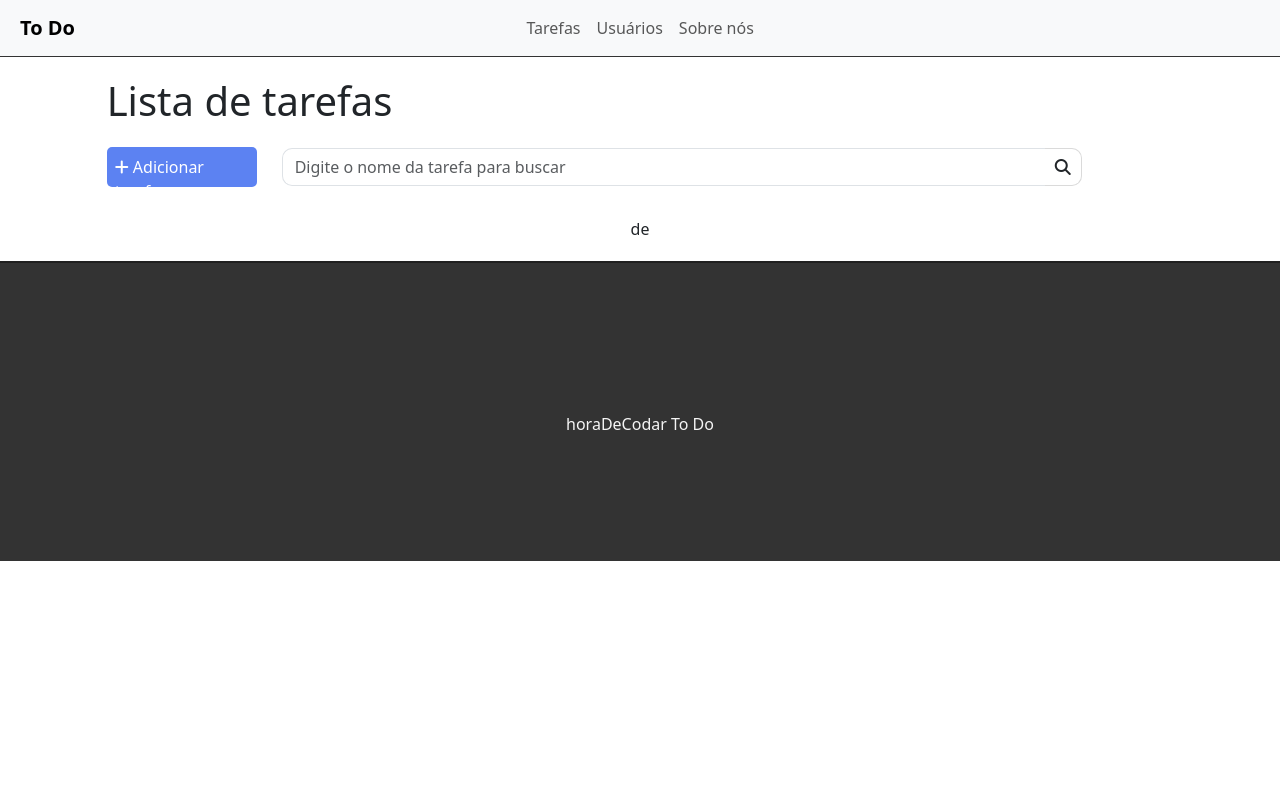
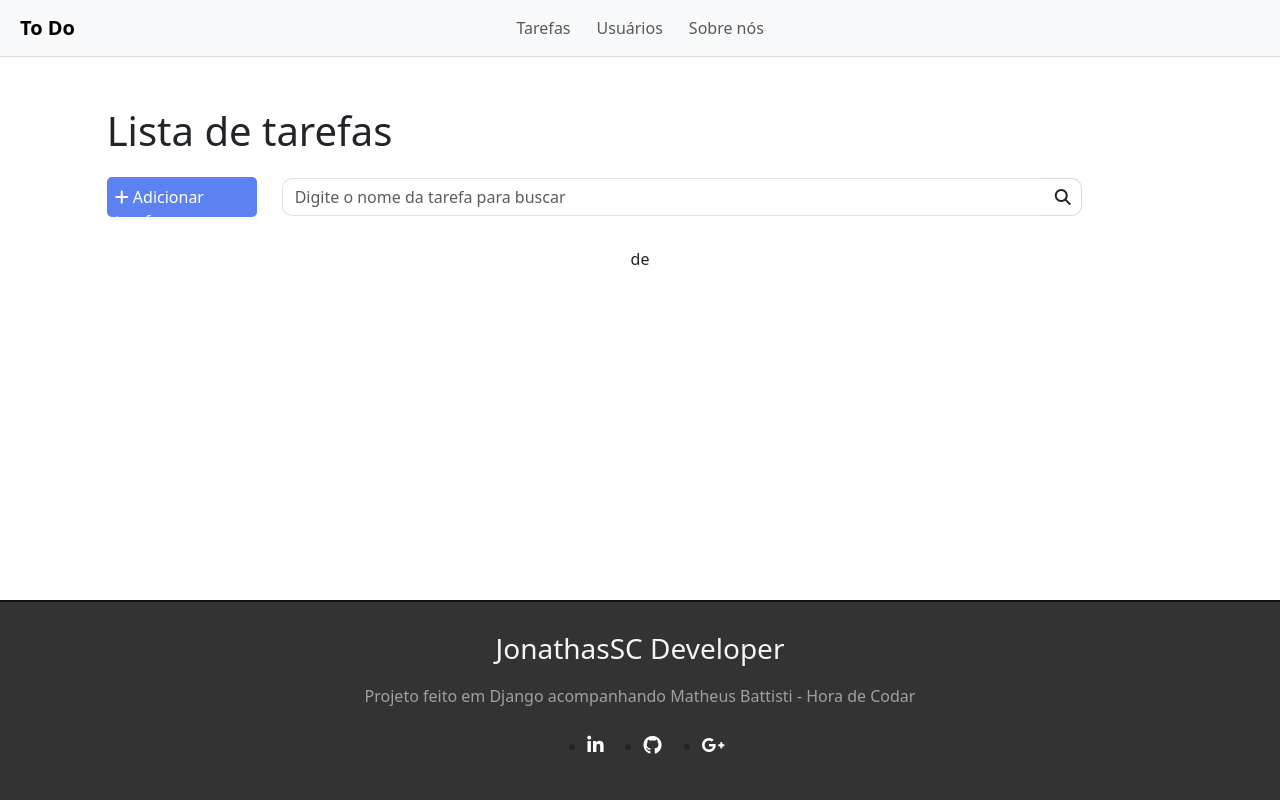
Before and after one commit to JonathasSC/ToDo, a Django app: template todo/tasks/templates/tasks/list.html in a window 1280 px wide. Run offline with Django 4.2, Linux system fonts and the light colour scheme; the template is opened without the code that fills it, so the values that code supplies are empty; some libraries are stand-ins or nearby versions.

Commit message:
update styles

```diff
--- a/todo/tasks/static/css/styles.css
+++ b/todo/tasks/static/css/styles.css
@@ -5,7 +5,7 @@
 /* NavBar */
 
 .navbar {
-	border-bottom: 1px solid #333;
+	border-bottom: 1px solid #dadada;
 	margin-bottom: 20px;
 	padding-right: 10px;
 }
@@ -25,6 +25,19 @@
 	color: #333;
 	letter-spacing: 1px;
 }
+
+.nav-item {
+	padding-left: 5px;
+	padding-right: 5px;
+	text-align: center;
+
+}
+
+.nav-link:hover {
+	background-color: #dbdbdb;
+	border-radius: 5px;
+}
+
 
 /* Botão de adicionar */
 
@@ -119,21 +132,6 @@
 	color: #0DA68A;
 }
 
-/* Footer */
-
-footer {
-	background-color: #333;
-	height: 300px;
-	border-top: 2px solid #202020;
-}
-
-footer p {
-	color: #f5f5f5;
-	text-align: center;
-	top: 50%;
-	position: relative;
-}
-
 /* Messages */
 
 ul.messages {
@@ -155,3 +153,62 @@
 	margin-left: auto ;
 	margin-right: auto ;
 }
+
+/* Footer */
+
+footer {
+	background-color: #333;
+	height: 300px;
+	border-top: 2px solid #111;
+	position: absolute;
+    bottom: 0;
+    left: 0;
+    right: 0;
+	height: 200px;
+}
+
+.footer-container {
+	display: flex;
+	flex-direction: column;
+	align-items: center;
+	padding-top: 30px;
+	gap: 10px;
+}
+
+footer p {
+	max-width: 600px;
+	color: #a0a0a0;
+	text-align: center;
+	top: 30%;
+	position: relative;
+}
+
+h3 {
+	color: #f5f5f5;
+	text-align: center;
+	top: 50%;
+}
+
+.sociais {
+	display: flex;
+	flex-direction: row;
+	gap: 40px;
+}
+
+#gmail,
+#linkedin,
+#github {
+	font-size: 14pt;
+	color: white;
+}
+
+.fa:hover ,
+#gmail:hover ,
+#linkedin:hover ,
+#github:hover {
+	color: gray;
+}
+
+.offset-1 {
+	padding-top: 30px;
+}
--- a/todo/tasks/templates/base.html
+++ b/todo/tasks/templates/base.html
@@ -21,7 +21,7 @@
 				<div class="collapse navbar-collapse" id="navbarSupportedContent">
 					<ul class="navbar-nav me-auto mb-2 mb-lg-0">
 						<li class="nav-item">
-							<a class="nav-link" href="#">Tarefas</a>
+							<a class="nav-link" href="/">Tarefas</a>
 						</li>
 						<li class="nav-item">
 							<a class="nav-link" href="#">Usuários</a>
@@ -36,7 +36,15 @@
 		{% block content %}
 		{% endblock %}
 		<footer>
-			<p>horaDeCodar To Do</p>
+			<div class="footer-container">
+				<h3>JonathasSC Developer</h3>
+				<p>Projeto feito em Django acompanhando Matheus Battisti - Hora de Codar</p>
+				<ul class="sociais">
+					<li><a href="https://www.linkedin.com/in/jonathas-santos-c-15b476243/"><i id="linkedin"class="fa fa-linkedin"></i></a></li>
+					<li><a href="https://github.com/JonathasSC/"><i id="github" class="fa fa-github"></i></a></li>
+					<li><a href="#"><i id="gmail" class="fa fa-google-plus"></i></a></li>
+				</ul>
+			</div>
 		</footer>
 	</div>
 	<script src="https://cdn.jsdelivr.net/npm/bootstrap@5.3.0-alpha1/dist/js/bootstrap.bundle.min.js" integrity="sha384-w76AqPfDkMBDXo30jS1Sgez6pr3x5MlQ1ZAGC+nuZB+EYdgRZgiwxhTBTkF7CXvN" crossorigin="anonymous"></script>
--- a/todo/tasks/views.py
+++ b/todo/tasks/views.py
@@ -11,7 +11,7 @@
 def taskList(request):
 	tasks_list = Task.objects.all().order_by('-created_at') #Pegando todos os objetos Tasks do banco de dados
 
-	paginator = Paginator(tasks_list,3)
+	paginator = Paginator(tasks_list,6)
 	page = request.GET.get('page')
 	tasks = paginator.get_page(page)
 
```
Also changed, not shown: todo/tasks/urls.py (line endings or trailing spaces).
